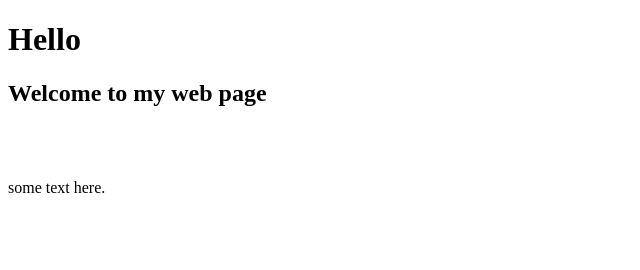
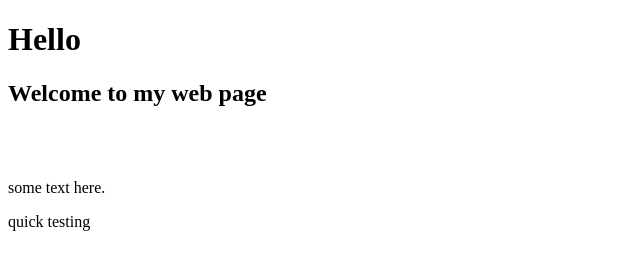
Before and after one commit to dip4012/demo-repo, a plain HTML site: page index.html in a window 1280 px wide. Shown: the whole page, without its empty margins (0-640 px from the left). Drawn offline with Linux system fonts and the light colour scheme.

Commit message:
Added p tag

```diff
--- a/index.html
+++ b/index.html
@@ -12,5 +12,6 @@
     <br>
     <br>
     <p>some text here.</p>
+    <p>quick testing</p>
 </body>
 </html>
```
